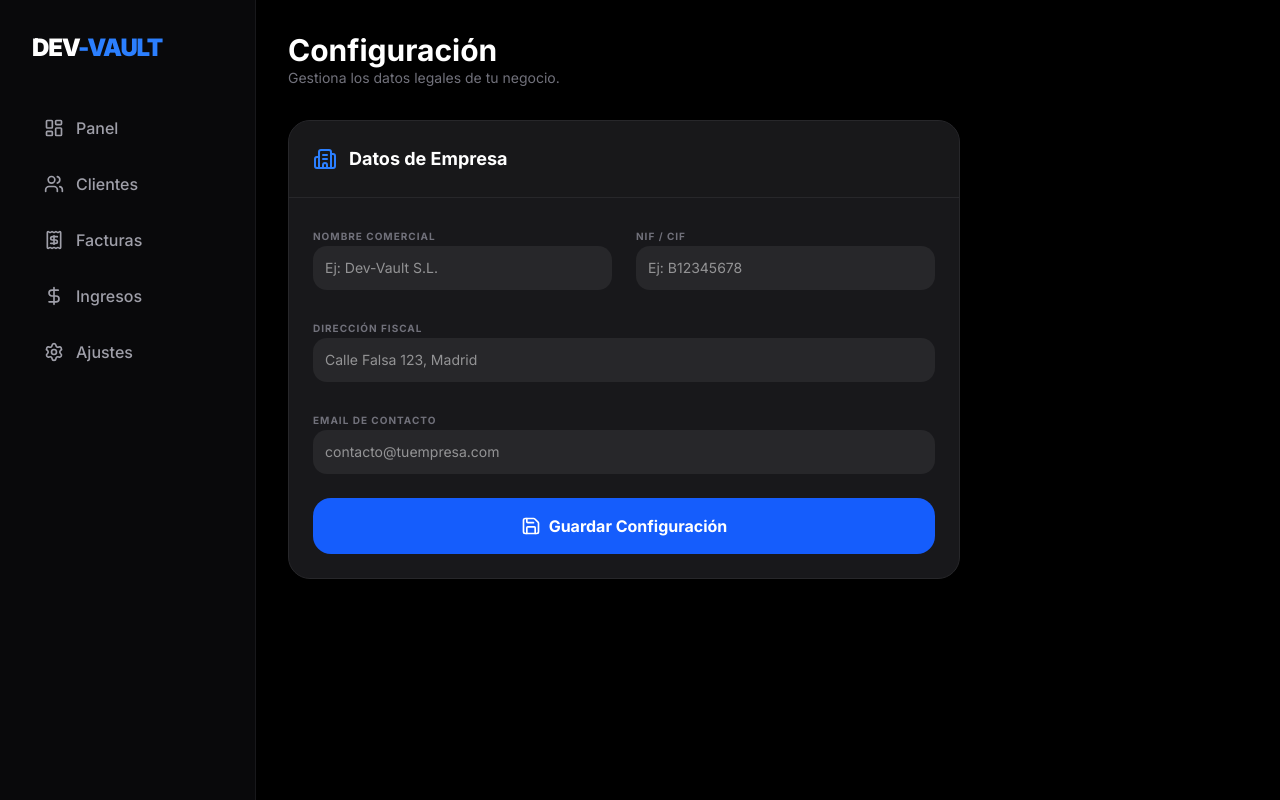
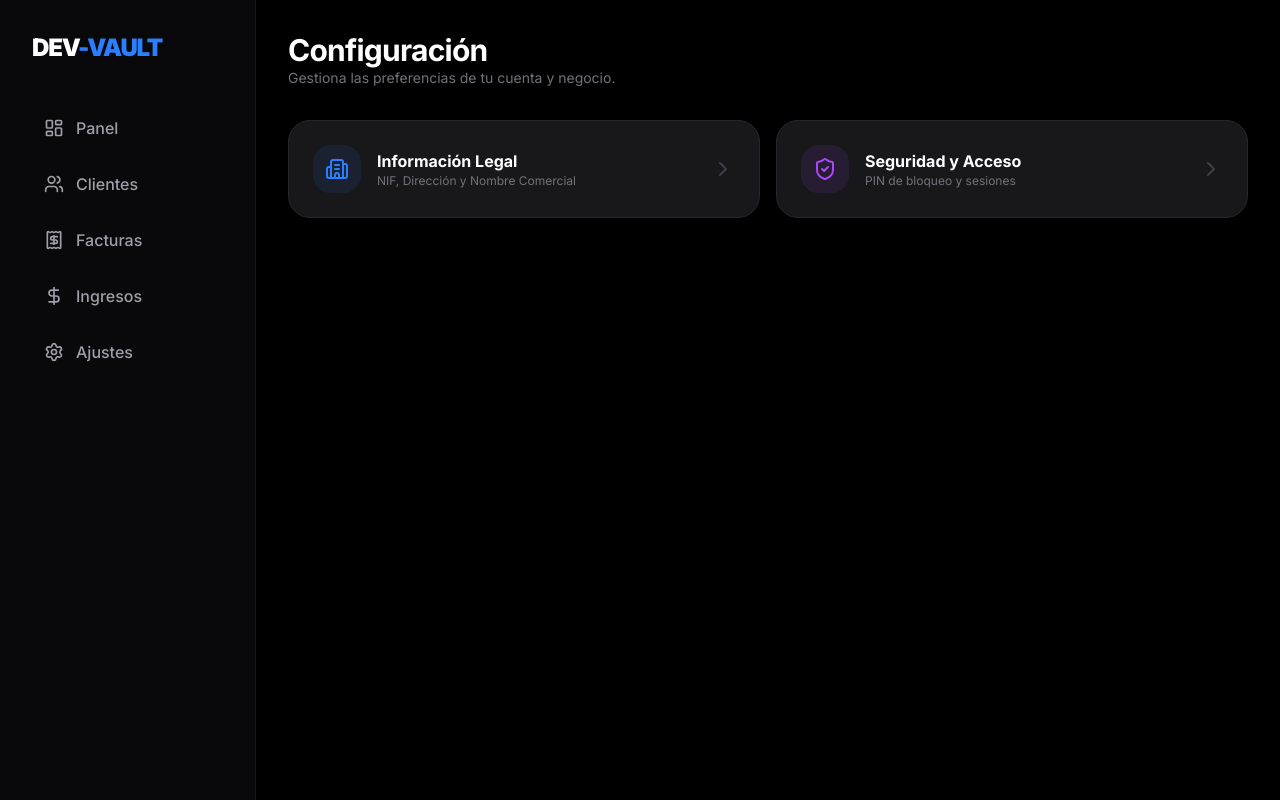
Before and after one commit to SirAlex23/dev-vault, a Next.js app: page /ajustes in a window 1280 px wide. Built offline with nearby package versions, Linux system fonts and the light colour scheme; no server answers; the database is empty.

Commit message:
Correcciones: Menú ajustes, PDF franja negra y bloqueo ingresos

```diff
--- a/app/ajustes/page.tsx
+++ b/app/ajustes/page.tsx
@@ -1,10 +1,21 @@
 "use client";
 import { useEffect, useState } from "react";
 import { supabase } from "@/lib/supabase";
-import { Building2, Save, CheckCircle } from "lucide-react";
+import {
+  Building2,
+  ShieldCheck,
+  ChevronRight,
+  ArrowLeft,
+  Save,
+  CheckCircle,
+} from "lucide-react";
 
 export default function AjustesPage() {
+  const [seccion, setSeccion] = useState<"menu" | "perfil" | "seguridad">(
+    "menu",
+  );
   const [perfil, setPerfil] = useState({
+    id: "",
     nombre_empresa: "",
     nif_cif: "",
     direccion: "",
@@ -24,31 +35,82 @@ export default function AjustesPage() {
     const { error } = await supabase
       .from("perfil")
       .update(perfil)
-      .eq("id", (perfil as any).id);
-
+      .eq("id", perfil.id);
     if (!error) {
       setGuardado(true);
-      setTimeout(() => setGuardado(false), 3000);
+      setTimeout(() => {
+        setGuardado(false);
+        setSeccion("menu");
+      }, 1500);
     }
   };
 
+  if (seccion === "menu") {
     return (
       <div className="p-4 md:p-8 space-y-8 bg-black min-h-screen text-white">
         <header>
-        <h1 className="text-2xl md:text-3xl font-bold">Configuración</h1>
+          <h1 className="text-2xl md:text-3xl font-bold tracking-tight">
+            Configuración
+          </h1>
           <p className="text-zinc-500 text-sm">
-          Gestiona los datos legales de tu negocio.
+            Gestiona las preferencias de tu cuenta y negocio.
           </p>
         </header>
 
-      <div className="max-w-2xl bg-zinc-900 border border-zinc-800 rounded-3xl overflow-hidden">
-        <div className="p-6 border-b border-zinc-800 bg-zinc-900/50 flex items-center gap-3">
-          <Building2 className="text-blue-500" size={24} />
-          <h2 className="font-bold text-lg">Datos de Empresa</h2>
+        <div className="grid grid-cols-1 md:grid-cols-2 gap-4">
+          <button
+            onClick={() => setSeccion("perfil")}
+            className="flex items-center justify-between p-6 bg-zinc-900 border border-zinc-800 rounded-3xl hover:bg-zinc-800 transition-all text-left group"
+          >
+            <div className="flex items-center gap-4">
+              <div className="bg-blue-500/10 p-3 rounded-2xl text-blue-500">
+                <Building2 size={24} />
               </div>
+              <div>
+                <h3 className="font-bold">Información Legal</h3>
+                <p className="text-xs text-zinc-500">
+                  NIF, Dirección y Nombre Comercial
+                </p>
+              </div>
+            </div>
+            <ChevronRight className="text-zinc-700 group-hover:text-white transition-colors" />
+          </button>
 
-        <div className="p-6 space-y-6">
-          <div className="grid grid-cols-1 md:grid-cols-2 gap-6">
+          <button
+            onClick={() => setSeccion("seguridad")}
+            className="flex items-center justify-between p-6 bg-zinc-900 border border-zinc-800 rounded-3xl hover:bg-zinc-800 transition-all text-left group"
+          >
+            <div className="flex items-center gap-4">
+              <div className="bg-purple-500/10 p-3 rounded-2xl text-purple-500">
+                <ShieldCheck size={24} />
+              </div>
+              <div>
+                <h3 className="font-bold">Seguridad y Acceso</h3>
+                <p className="text-xs text-zinc-500">
+                  PIN de bloqueo y sesiones
+                </p>
+              </div>
+            </div>
+            <ChevronRight className="text-zinc-700 group-hover:text-white transition-colors" />
+          </button>
+        </div>
+      </div>
+    );
+  }
+
+  return (
+    <div className="p-4 md:p-8 space-y-8 bg-black min-h-screen text-white">
+      <button
+        onClick={() => setSeccion("menu")}
+        className="flex items-center gap-2 text-zinc-500 hover:text-white transition-colors text-sm font-bold uppercase tracking-widest"
+      >
+        <ArrowLeft size={16} /> Volver al menú
+      </button>
+
+      {seccion === "perfil" && (
+        <div className="max-w-xl space-y-6 animate-in fade-in slide-in-from-bottom-4">
+          <h2 className="text-2xl font-bold">Datos de Empresa</h2>
+          <div className="space-y-4">
             <div className="space-y-2">
               <label className="text-[10px] text-zinc-500 uppercase font-bold tracking-widest">
                 Nombre Comercial
@@ -59,8 +121,7 @@ export default function AjustesPage() {
                 onChange={(e) =>
                   setPerfil({ ...perfil, nombre_empresa: e.target.value })
                 }
-                className="w-full bg-zinc-800 border-zinc-700 rounded-xl p-3 text-sm text-white focus:ring-2 focus:ring-blue-500 outline-none"
-                placeholder="Ej: Dev-Vault S.L."
+                className="w-full bg-zinc-900 border border-zinc-800 rounded-2xl p-4 text-sm outline-none focus:ring-2 focus:ring-blue-500"
               />
             </div>
             <div className="space-y-2">
@@ -73,12 +134,9 @@ export default function AjustesPage() {
                 onChange={(e) =>
                   setPerfil({ ...perfil, nif_cif: e.target.value })
                 }
-                className="w-full bg-zinc-800 border-zinc-700 rounded-xl p-3 text-sm text-white focus:ring-2 focus:ring-blue-500 outline-none"
-                placeholder="Ej: B12345678"
+                className="w-full bg-zinc-900 border border-zinc-800 rounded-2xl p-4 text-sm outline-none focus:ring-2 focus:ring-blue-500"
               />
             </div>
-          </div>
-
             <div className="space-y-2">
               <label className="text-[10px] text-zinc-500 uppercase font-bold tracking-widest">
                 Dirección Fiscal
@@ -89,35 +147,32 @@ export default function AjustesPage() {
                 onChange={(e) =>
                   setPerfil({ ...perfil, direccion: e.target.value })
                 }
-              className="w-full bg-zinc-800 border-zinc-700 rounded-xl p-3 text-sm text-white focus:ring-2 focus:ring-blue-500 outline-none"
-              placeholder="Calle Falsa 123, Madrid"
+                className="w-full bg-zinc-900 border border-zinc-800 rounded-2xl p-4 text-sm outline-none focus:ring-2 focus:ring-blue-500"
               />
             </div>
-
-          <div className="space-y-2">
-            <label className="text-[10px] text-zinc-500 uppercase font-bold tracking-widest">
-              Email de Contacto
-            </label>
-            <input
-              type="email"
-              value={perfil.email_contacto}
-              onChange={(e) =>
-                setPerfil({ ...perfil, email_contacto: e.target.value })
-              }
-              className="w-full bg-zinc-800 border-zinc-700 rounded-xl p-3 text-sm text-white focus:ring-2 focus:ring-blue-500 outline-none"
-              placeholder="contacto@tuempresa.com"
-            />
-          </div>
-
             <button
               onClick={guardarCambios}
-            className="w-full bg-blue-600 hover:bg-blue-700 text-white font-bold py-4 rounded-2xl flex items-center justify-center gap-2 transition-all"
+              className="w-full bg-blue-600 hover:bg-blue-700 py-4 rounded-2xl font-bold flex items-center justify-center gap-2 transition-all"
             >
               {guardado ? <CheckCircle size={20} /> : <Save size={20} />}
-            {guardado ? "¡Cambios Guardados!" : "Guardar Configuración"}
+              {guardado ? "Guardado" : "Guardar Cambios"}
             </button>
           </div>
         </div>
+      )}
+
+      {seccion === "seguridad" && (
+        <div className="max-w-xl p-8 bg-zinc-900 border border-zinc-800 rounded-3xl text-center">
+          <ShieldCheck size={48} className="mx-auto text-purple-500 mb-4" />
+          <h2 className="text-xl font-bold">PIN de Seguridad</h2>
+          <p className="text-zinc-500 text-sm mt-2">
+            Actualmente tu PIN es el que configuraste en el código.
+          </p>
+          <div className="mt-6 p-4 bg-black rounded-2xl border border-zinc-800 text-zinc-400 text-xs">
+            Próximamente podrás cambiar el PIN directamente desde aquí.
+          </div>
+        </div>
+      )}
     </div>
   );
 }
--- /dev/null
+++ b/components/GuardiaSeguridad.tsx
@@ -0,0 +1,53 @@
+"use client";
+import { useState, useEffect } from "react";
+import { Lock } from "lucide-react";
+
+export default function GuardiaSeguridad({
+  children,
+}: {
+  children: React.ReactNode;
+}) {
+  const [autorizado, setAutorizado] = useState(false);
+  const [pin, setPin] = useState("");
+  const PIN_CORRECTO = "1234"; // 👈 Cambia esto por tu contraseña secreta
+
+  useEffect(() => {
+    const sesion = localStorage.getItem("sesion_vault");
+    if (sesion === "activa") setAutorizado(true);
+  }, []);
+
+  const verificar = () => {
+    if (pin === PIN_CORRECTO) {
+      localStorage.setItem("sesion_vault", "activa");
+      setAutorizado(true);
+    } else {
+      alert("PIN Incorrecto");
+    }
+  };
+
+  if (!autorizado) {
+    return (
+      <div className="flex flex-col items-center justify-center min-h-[60vh] space-y-6">
+        <div className="bg-zinc-900 p-8 rounded-3xl border border-zinc-800 shadow-2xl flex flex-col items-center w-full max-w-sm">
+          <Lock className="text-blue-500 mb-4" size={40} />
+          <h2 className="text-xl font-bold mb-6">Acceso Protegido</h2>
+          <input
+            type="password"
+            placeholder="Introduce tu PIN"
+            value={pin}
+            onChange={(e) => setPin(e.target.value)}
+            className="w-full bg-black border border-zinc-700 rounded-xl p-4 text-center text-2xl tracking-widest outline-none focus:ring-2 focus:ring-blue-500"
+          />
+          <button
+            onClick={verificar}
+            className="w-full mt-6 bg-blue-600 hover:bg-blue-700 py-4 rounded-xl font-bold transition-all"
+          >
+            Entrar al Sistema
+          </button>
+        </div>
+      </div>
+    );
+  }
+
+  return <>{children}</>;
+}
```
Also changed, not shown: app/ingresos/page.tsx (+46 -42 lines). Lines whose indentation alone changed are shown as unchanged.
